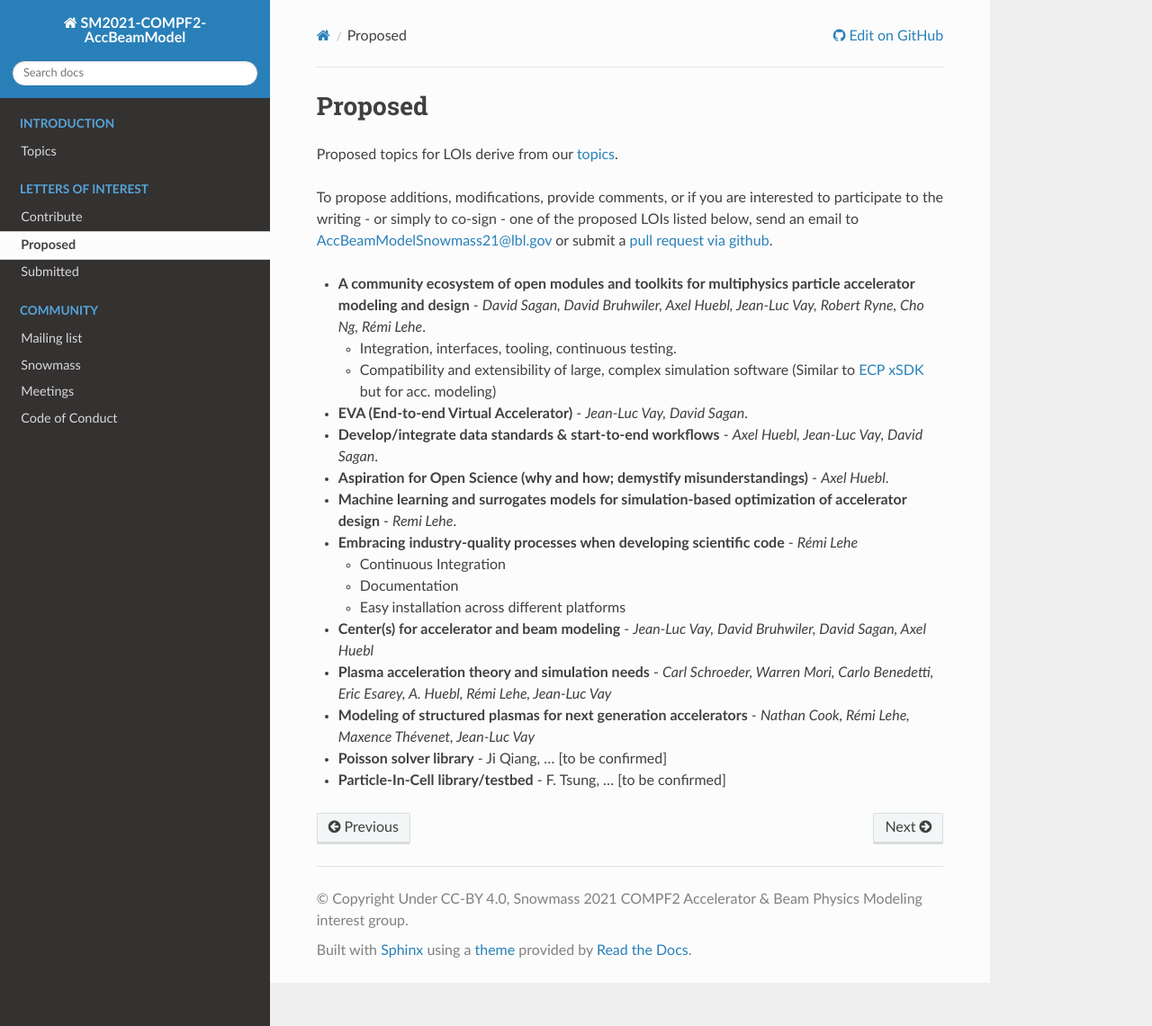
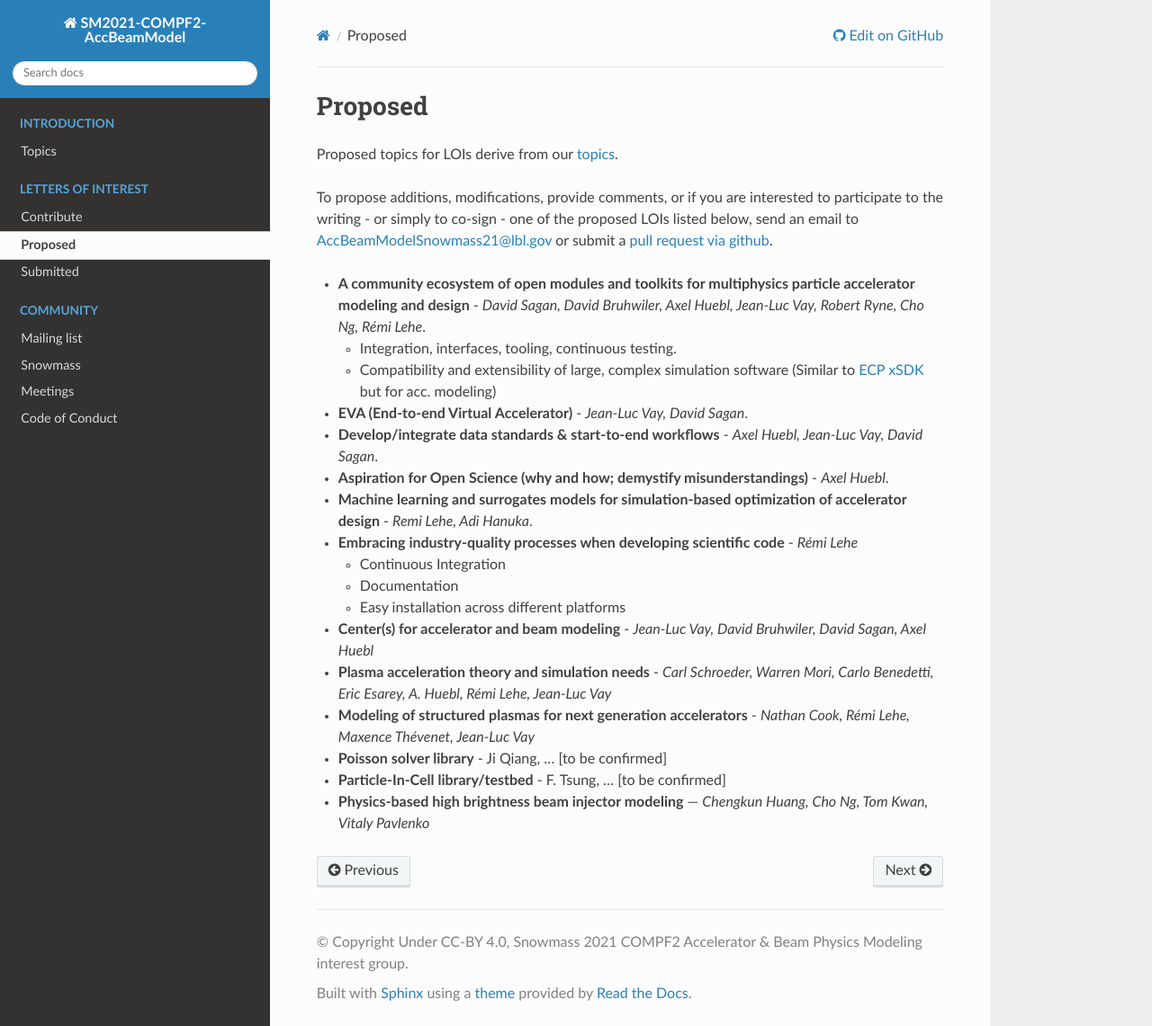
Before and after one commit to snowmass-compf2-accbeammodel/snowmass-compf2-accbeammodel.github.io, a Sphinx documentation site: the page built from docs/source/loi/proposed.rst, in a window 1280 px wide and 1141 px high. Shown: the whole window at 90% size. Built offline with Sphinx 7.4.7 and the Read the Docs theme 2.0.0, drawn with Linux system fonts in a browser that asks for light colours.

Commit message:
Updated list.

```diff
--- a/docs/source/loi/proposed.rst
+++ b/docs/source/loi/proposed.rst
@@ -15,7 +15,7 @@ To propose additions, modifications, provide comments, or if you are interested
 - **EVA (End-to-end Virtual Accelerator)** - *Jean-Luc Vay, David Sagan*.
 - **Develop/integrate data standards & start-to-end workflows** - *Axel Huebl, Jean-Luc Vay, David Sagan*.
 - **Aspiration for Open Science (why and how; demystify misunderstandings)** - *Axel Huebl*.
-- **Machine learning and surrogates models for simulation-based optimization of accelerator design** - *Remi Lehe*.
+- **Machine learning and surrogates models for simulation-based optimization of accelerator design** - *Remi Lehe, Adi Hanuka*.
 - **Embracing industry-quality processes when developing scientific code** - *Rémi Lehe*
 
   - Continuous Integration
@@ -26,3 +26,4 @@ To propose additions, modifications, provide comments, or if you are interested
 - **Modeling of structured plasmas for next generation accelerators** - *Nathan Cook, Rémi Lehe, Maxence Thévenet, Jean-Luc Vay*
 - **Poisson solver library** - Ji Qiang, ... [to be confirmed]
 - **Particle-In-Cell library/testbed** - F. Tsung, ... [to be confirmed]
+- **Physics-based high brightness beam injector modeling** — *Chengkun Huang, Cho Ng, Tom Kwan,  Vitaly Pavlenko*
```
